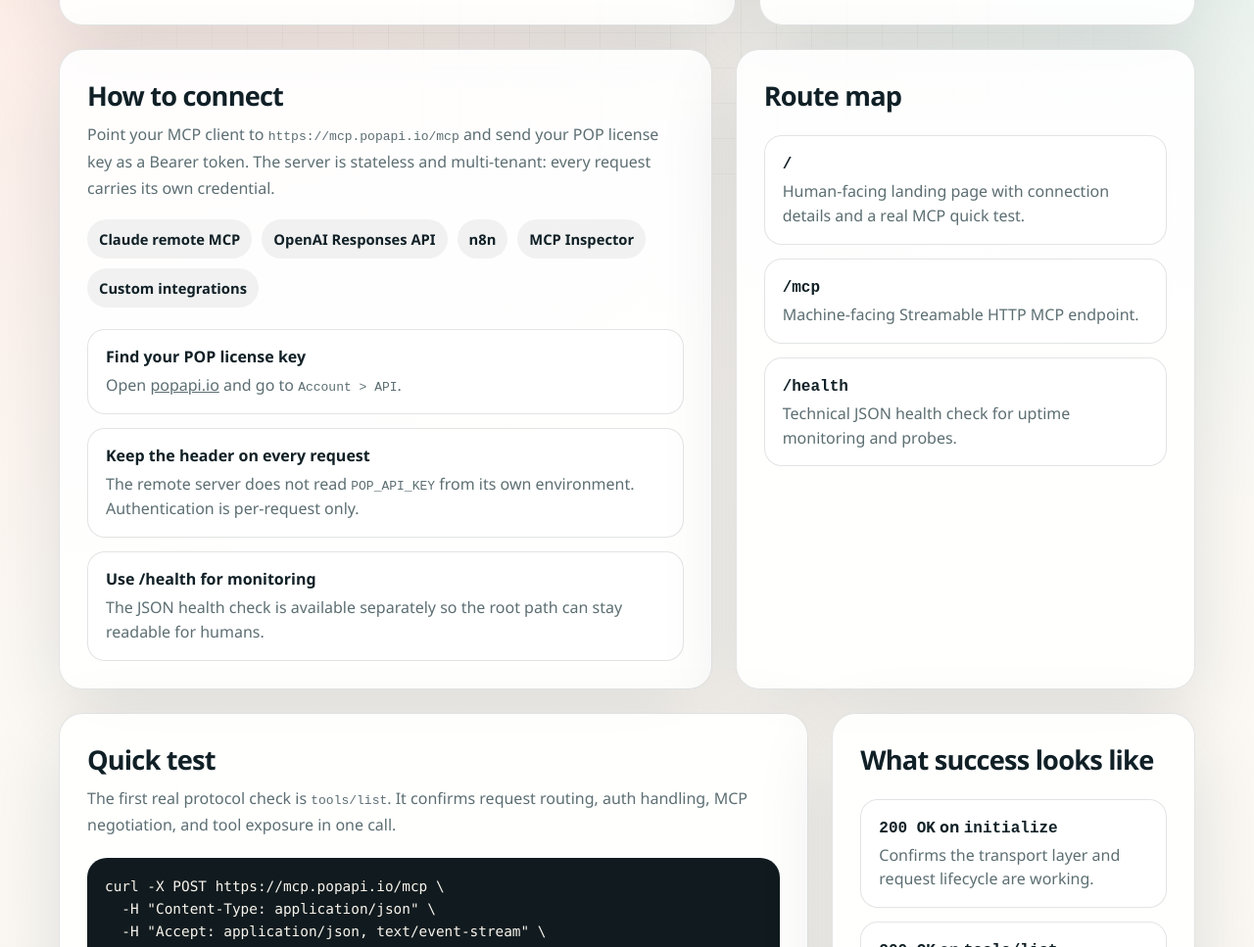
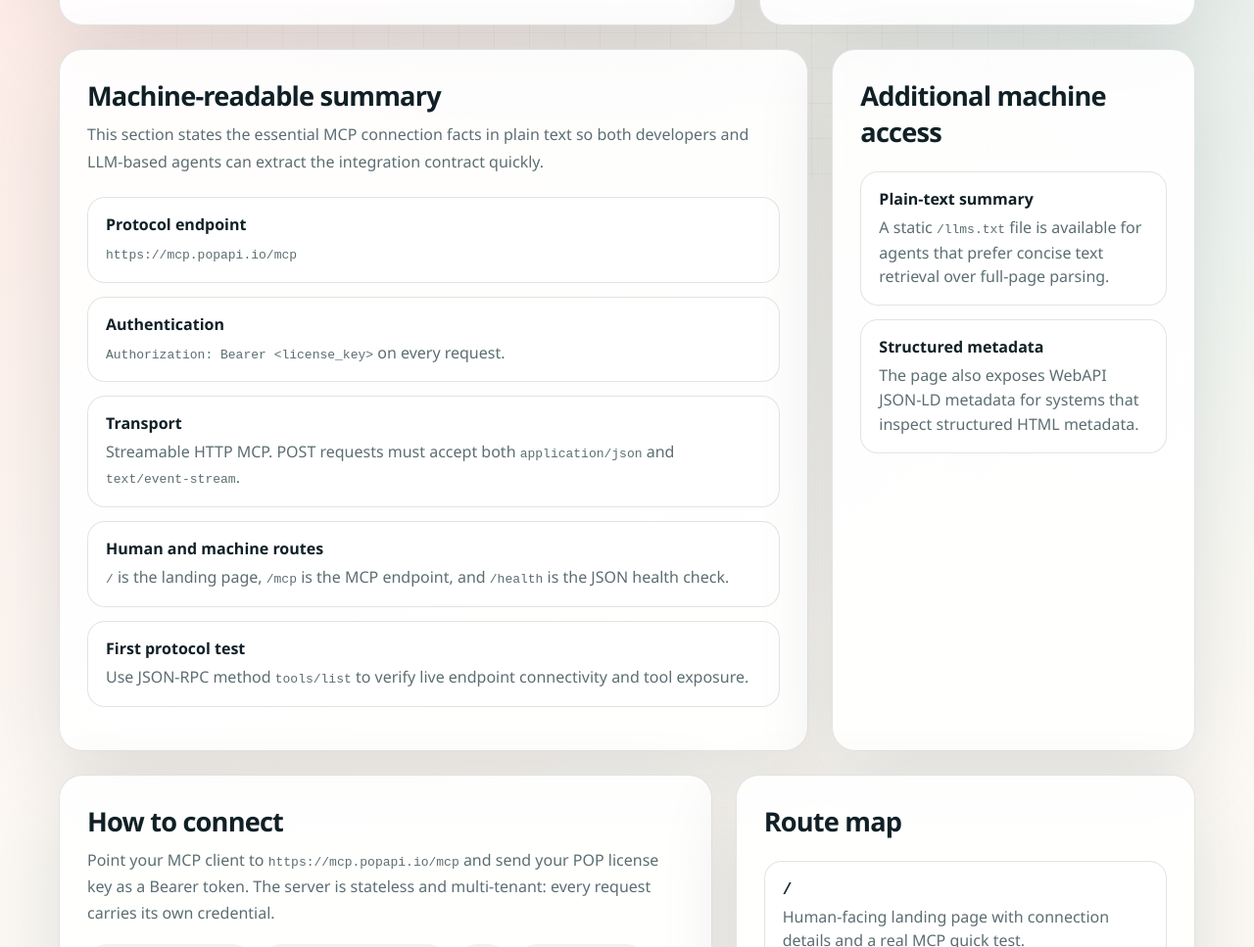
Before and after one commit to getpopapi/pop-mcp, a website: page public/index.html in a window 1280 px wide. Shown: the part 615-1582 px from the top of the page at 98% size. Drawn offline with Linux system fonts and the light colour scheme.

Commit message:
Add machine-readable landing summary and llms.txt for LLM-friendly discovery

```diff
--- a/public/i18n/en.json
+++ b/public/i18n/en.json
@@ -28,6 +28,15 @@
     "connect-tool-2-title": "Keep the header on every request",
     "connect-tool-3-title": "Use /health for monitoring",
     "route-title": "Route map",
+    "llm-summary-title": "Machine-readable summary",
+    "llm-item-1-title": "Protocol endpoint",
+    "llm-item-2-title": "Authentication",
+    "llm-item-3-title": "Transport",
+    "llm-item-4-title": "Human and machine routes",
+    "llm-item-5-title": "First protocol test",
+    "llm-side-title": "Additional machine access",
+    "llm-side-item-1-title": "Plain-text summary",
+    "llm-side-item-2-title": "Structured metadata",
     "quick-title": "Quick test",
     "quick-health-link": "Open /health",
     "success-title": "What success looks like",
@@ -68,6 +77,14 @@
     "route-root-body": "Human-facing landing page with connection details and a real MCP quick test.",
     "route-mcp-body": "Machine-facing Streamable HTTP MCP endpoint.",
     "route-health-body": "Technical JSON health check for uptime monitoring and probes.",
+    "llm-summary-body": "This section states the essential MCP connection facts in plain text so both developers and LLM-based agents can extract the integration contract quickly.",
+    "llm-item-1-body": "<code>https://mcp.popapi.io/mcp</code>",
+    "llm-item-2-body": "<code>Authorization: Bearer &lt;license_key&gt;</code> on every request.",
+    "llm-item-3-body": "Streamable HTTP MCP. POST requests must accept both <code>application/json</code> and <code>text/event-stream</code>.",
+    "llm-item-4-body": "<code>/</code> is the landing page, <code>/mcp</code> is the MCP endpoint, and <code>/health</code> is the JSON health check.",
+    "llm-item-5-body": "Use JSON-RPC method <code>tools/list</code> to verify live endpoint connectivity and tool exposure.",
+    "llm-side-item-1-body": "A static <code>/llms.txt</code> file is available for agents that prefer concise text retrieval over full-page parsing.",
+    "llm-side-item-2-body": "The page also exposes WebAPI JSON-LD metadata for systems that inspect structured HTML metadata.",
     "quick-body": "The first real protocol check is <code>tools/list</code>. It confirms request routing, auth handling, MCP negotiation, and tool exposure in one call.",
     "success-item-1": "Confirms the transport layer and request lifecycle are working.",
     "success-item-2": "Confirms the server is advertising its MCP tool surface correctly.",
--- a/public/index.html
+++ b/public/index.html
@@ -9,6 +9,42 @@
       name="description"
       content="POP MCP Server for Italian e-invoicing, Peppol, PDF invoice generation, and account onboarding."
     />
+    <meta property="og:title" content="POP MCP Server" />
+    <meta
+      property="og:description"
+      content="Remote MCP endpoint for POP document workflows and business integrations."
+    />
+    <meta property="og:type" content="website" />
+    <meta property="og:url" content="https://mcp.popapi.io/" />
+    <meta name="twitter:card" content="summary" />
+    <meta name="twitter:title" content="POP MCP Server" />
+    <meta
+      name="twitter:description"
+      content="Remote MCP endpoint for POP document workflows and business integrations."
+    />
+    <link rel="canonical" href="https://mcp.popapi.io/" />
+    <link rel="alternate" href="/llms.txt" type="text/plain" title="LLMs summary" />
+    <script type="application/ld+json">
+      {
+        "@context": "https://schema.org",
+        "@type": "WebAPI",
+        "name": "POP MCP Server",
+        "url": "https://mcp.popapi.io/mcp",
+        "description": "Remote MCP endpoint for POP document workflows and business integrations.",
+        "documentation": "https://github.com/getpopapi/pop-mcp",
+        "provider": {
+          "@type": "Organization",
+          "name": "POP",
+          "url": "https://popapi.io"
+        },
+        "category": "Model Context Protocol",
+        "audience": {
+          "@type": "Audience",
+          "audienceType": "Developers and AI clients"
+        },
+        "authenticationRequirement": "Authorization: Bearer <license_key>"
+      }
+    </script>
     <style>
       :root {
         --ink: #102026;
@@ -445,6 +481,31 @@
         line-height: 1.55;
       }
 
+      .summary-list {
+        display: grid;
+        gap: 14px;
+        margin-top: 22px;
+      }
+
+      .summary-item {
+        display: grid;
+        gap: 6px;
+        padding: 16px 18px;
+        border: 1px solid var(--line);
+        border-radius: 18px;
+        background: rgba(255, 255, 255, 0.62);
+      }
+
+      .summary-item dt {
+        font-weight: 700;
+      }
+
+      .summary-item dd {
+        margin: 0;
+        color: var(--muted);
+        line-height: 1.6;
+      }
+
       pre {
         margin: 20px 0 0;
         padding: 18px;
@@ -570,6 +631,11 @@
     </style>
   </head>
   <body>
+    <noscript>
+      <div style="padding: 14px 18px; background: #102026; color: #ffffff; font-family: sans-serif;">
+        JavaScript is disabled. This page remains readable, but language switching and the connection tester require JavaScript.
+      </div>
+    </noscript>
     <div class="page">
       <header class="topbar">
         <div class="brand">
@@ -623,6 +689,51 @@
             <div class="data-row">
               <code id="auth-text">Authorization: Bearer &lt;license_key&gt;</code>
               <button class="copy-button" type="button" data-copy-target="auth-text" data-label-key="copy">Copy</button>
+            </div>
+          </div>
+        </aside>
+      </section>
+
+      <section class="grid" id="llm-summary">
+        <article class="card section span-8">
+          <h2 id="llm-summary-title">Machine-readable summary</h2>
+          <p id="llm-summary-body">
+            This section states the essential MCP connection facts in plain text so both developers and LLM-based agents can extract the integration contract quickly.
+          </p>
+          <dl class="summary-list">
+            <div class="summary-item">
+              <dt id="llm-item-1-title">Protocol endpoint</dt>
+              <dd id="llm-item-1-body"><code>https://mcp.popapi.io/mcp</code></dd>
+            </div>
+            <div class="summary-item">
+              <dt id="llm-item-2-title">Authentication</dt>
+              <dd id="llm-item-2-body"><code>Authorization: Bearer &lt;license_key&gt;</code> on every request.</dd>
+            </div>
+            <div class="summary-item">
+              <dt id="llm-item-3-title">Transport</dt>
+              <dd id="llm-item-3-body">Streamable HTTP MCP. POST requests must accept both <code>application/json</code> and <code>text/event-stream</code>.</dd>
+            </div>
+            <div class="summary-item">
+              <dt id="llm-item-4-title">Human and machine routes</dt>
+              <dd id="llm-item-4-body"><code>/</code> is the landing page, <code>/mcp</code> is the MCP endpoint, and <code>/health</code> is the JSON health check.</dd>
+            </div>
+            <div class="summary-item">
+              <dt id="llm-item-5-title">First protocol test</dt>
+              <dd id="llm-item-5-body">Use JSON-RPC method <code>tools/list</code> to verify live endpoint connectivity and tool exposure.</dd>
+            </div>
+          </dl>
+        </article>
+
+        <aside class="card section span-4">
+          <h2 id="llm-side-title">Additional machine access</h2>
+          <div class="stack">
+            <div class="tool">
+              <strong id="llm-side-item-1-title">Plain-text summary</strong>
+              <p id="llm-side-item-1-body">A static <code>/llms.txt</code> file is available for agents that prefer concise text retrieval over full-page parsing.</p>
+            </div>
+            <div class="tool">
+              <strong id="llm-side-item-2-title">Structured metadata</strong>
+              <p id="llm-side-item-2-body">The page also exposes WebAPI JSON-LD metadata for systems that inspect structured HTML metadata.</p>
             </div>
           </div>
         </aside>
```
Also changed, not shown: public/i18n/it.json (+17 -0 lines).
